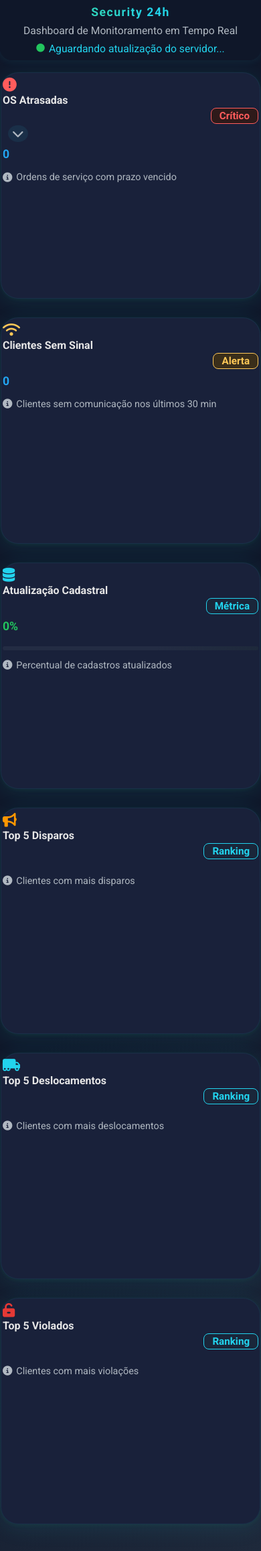
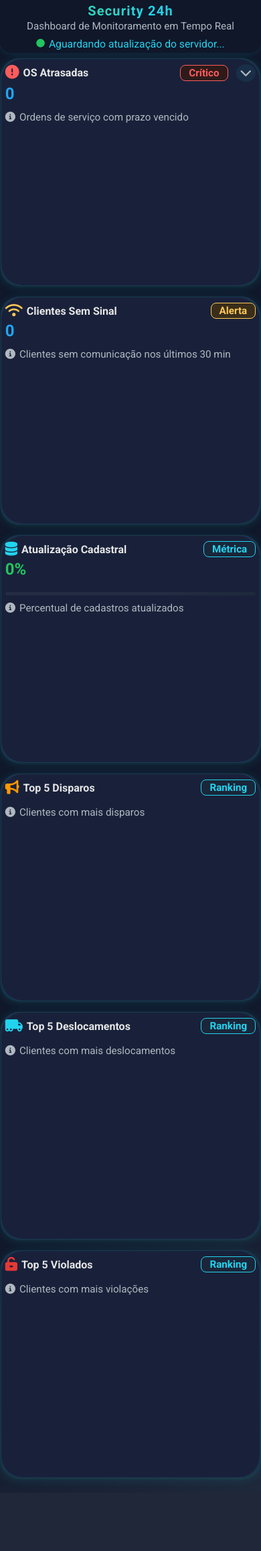
Before and after one commit to Wiri-Marcos/dashboard24, a Flask app: page / in a window 390 px wide. Shown: the whole page at 67% size. After the commit the page ends 2210 px from the top, so only its background shows below. Run offline with Flask 3, Linux system fonts and the light colour scheme.

Commit message:
teste de aparencia de app 2

```diff
--- a/templates/index.html
+++ b/templates/index.html
@@ -230,6 +230,95 @@
         .top-list li {
           font-size: 0.98em;
           padding: 5px 6px;
+        }
+      }
+      @media (max-width: 480px) {
+        body {
+          background: linear-gradient(135deg, #10182a 70%, #1e293b 100%);
+        }
+        .header {
+          padding-top: 4px;
+          padding-bottom: 4px;
+          margin-bottom: 0;
+          border-bottom-left-radius: 18px;
+          border-bottom-right-radius: 18px;
+          box-shadow: 0 2px 10px 0 rgba(34,211,238,0.10);
+        }
+        .header h1 {
+          font-size: 1.25em;
+          letter-spacing: 1.2px;
+          margin-bottom: 0;
+        }
+        .header p {
+          font-size: 0.95em;
+          margin: 2px 0 0 0;
+        }
+        .dashboard {
+          gap: 6px;
+          margin-top: 8px;
+          padding-bottom: 12px;
+        }
+        .card {
+          min-width: 96vw;
+          max-width: 98vw;
+          padding: 8px 6px 10px 6px;
+          border-radius: 28px;
+          margin-bottom: 10px;
+          box-shadow: 0 2px 16px 0 rgba(34,211,238,0.13), 0 1px 4px 0 rgba(34,197,94,0.10);
+          border: 1.5px solid rgba(34,211,238,0.13);
+          position: relative;
+          overflow: hidden;
+        }
+        .card:before {
+          content: '';
+          position: absolute;
+          inset: 0;
+          border-radius: 32px;
+          pointer-events: none;
+          box-shadow: 0 0 0 2px rgba(34,211,238,0.10);
+        }
+        .card .card-header {
+          flex-direction: row;
+          align-items: center;
+          gap: 4px;
+          margin-bottom: 4px;
+        }
+        .card .valor {
+          font-size: 1.5em;
+        }
+        .card .descricao {
+          font-size: 0.95em;
+          margin-top: 4px;
+        }
+        .expand-btn {
+          margin-left: 0;
+          margin-top: 2px;
+          font-size: 1em;
+        }
+        .tecnicos-lista {
+          font-size: 0.92em;
+          padding: 6px 4px;
+          border-radius: 16px;
+        }
+        .progress-bar {
+          height: 5px;
+        }
+        .top-list li {
+          font-size: 0.97em;
+          padding: 4px 6px;
+          border-radius: 6px;
+        }
+        .badge-critico, .badge-alerta, .badge-metrica {
+          font-size: 0.90em;
+          padding: 2px 8px;
+          border-radius: 7px;
+        }
+      }
+      /* Ajuste geral para mobile: centralizar cards e remover excesso de largura */
+      @media (max-width: 480px) {
+        .dashboard {
+          flex-direction: column;
+          align-items: center;
         }
       }
       .card-expand {
```
